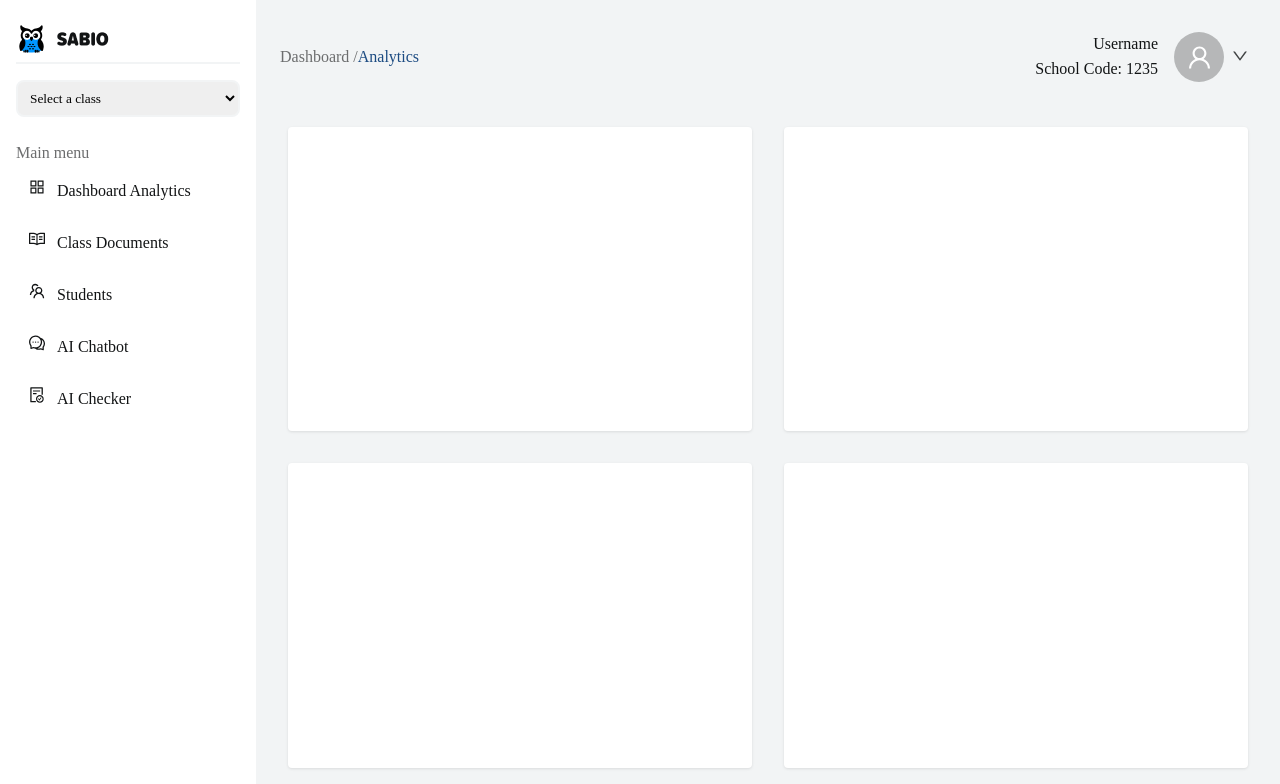
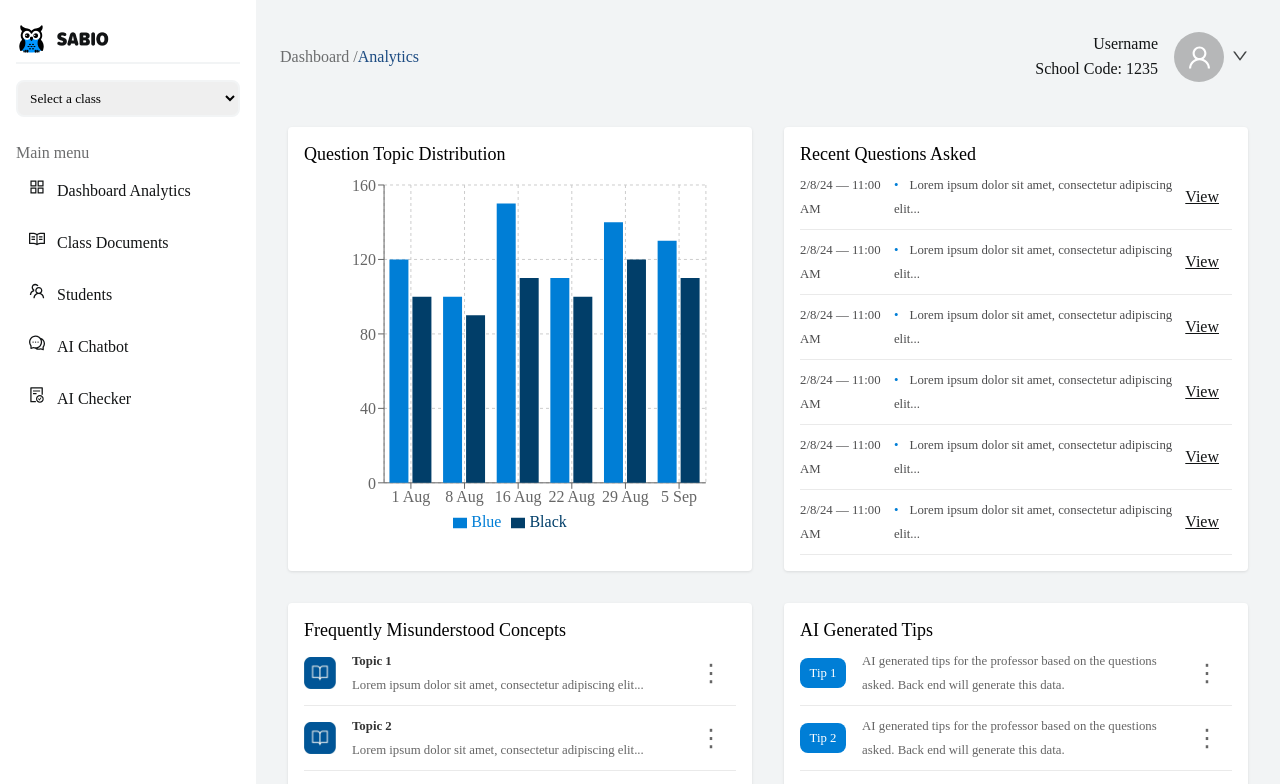
Before and after one commit to DMV-DEV/FE-SABIO, a React (Create React App) app: page /dashboard in a window 1280 px wide. Shown: the top 784 px of the page. Built offline with nearby package versions, Linux system fonts and the light colour scheme; a web font is replaced by a local one.

Commit message:
mock up done

```diff
--- /dev/null
+++ b/src/components/dash/AIGeneratedTips.jsx
@@ -0,0 +1,40 @@
+import React from 'react'
+import '../../components/dash/aigeneratedtips.css'
+
+const tips = [
+    { tip: 'Tip 1', description: 'AI generated tips for the professor based on the questions asked. Back end will generate this data.', id: 1 },
+    { tip: 'Tip 2', description: 'AI generated tips for the professor based on the questions asked. Back end will generate this data.', id: 2 },
+    { tip: 'Tip 3', description: 'AI generated tips for the professor based on the questions asked. Back end will generate this data.', id: 3 },
+    { tip: 'Tip 4', description: 'AI generated tips for the professor based on the questions asked. Back end will generate this data.', id: 4 },
+    { tip: 'Tip 5', description: 'AI generated tips for the professor based on the questions asked. Back end will generate this data.', id: 5 },
+    { tip: 'Tip 6', description: 'AI generated tips for the professor based on the questions asked. Back end will generate this data.', id: 6 },
+  ];
+
+const AIGeneratedTips = () => {
+  return (
+    <div className="ai-generated-tips-container">
+    <div className="ai-generated-tips-header">
+      <h3>AI Generated Tips</h3>
+    </div>
+    <div className="ai-generated-tips-list">
+      {tips.map(tip => (
+        <div key={tip.id} className="ai-generated-tip-item">
+          <div className="tip-title">
+            {tip.tip}
+          </div>
+          <div className="tip-details">
+            <div className="tip-description">
+              {tip.description}
+            </div>
+          </div>
+          <div className="tip-options">
+            <button className="options-button">⋮</button>
+          </div>
+        </div>
+      ))}
+    </div>
+  </div>
+  )
+}
+
+export default AIGeneratedTips
--- /dev/null
+++ b/src/components/dash/FrecuentlyConcepts.jsx
@@ -0,0 +1,45 @@
+import React from 'react'
+import '../../components/dash/frecuentlyConcepts.css'
+import frecuentIcon from '../../components/dash/dashFrecuent.png'
+
+const concepts = [
+    { topic: 'Topic 1', description: 'Lorem ipsum dolor sit amet, consectetur adipiscing elit...', id: 1 },
+    { topic: 'Topic 2', description: 'Lorem ipsum dolor sit amet, consectetur adipiscing elit...', id: 2 },
+    { topic: 'Topic 3', description: 'Lorem ipsum dolor sit amet, consectetur adipiscing elit...', id: 3 },
+    { topic: 'Topic 4', description: 'Lorem ipsum dolor sit amet, consectetur adipiscing elit...', id: 4 },
+    { topic: 'Topic 5', description: 'Lorem ipsum dolor sit amet, consectetur adipiscing elit...', id: 5 },
+    { topic: 'Topic 6', description: 'Lorem ipsum dolor sit amet, consectetur adipiscing elit...', id: 6 },
+  ];
+
+const FrecuentlyConcepts = () => {
+  return (
+    <div className="frequently-misunderstood-concepts-container">
+      <div className="frequently-misunderstood-concepts-header">
+        <h3>Frequently Misunderstood Concepts</h3>
+        {/* <button className="frequently-misunderstood-concepts-button">Latest</button> */}
+      </div>
+      <div className="frequently-misunderstood-concepts-list">
+        {concepts.map(concept => (
+          <div key={concept.id} className="frequently-misunderstood-concept-item">
+
+            <img src={frecuentIcon} alt="frecIcon" className="concept-icon"/>
+
+            <div className="concept-details">
+              <div className="concept-topic">
+                {concept.topic}
+              </div>
+              <div className="concept-description">
+                {concept.description}
+              </div>
+            </div>
+            <div className="concept-options">
+              <button className="options-button">⋮</button>
+            </div>
+          </div>
+        ))}
+      </div>
+    </div>
+  )
+}
+
+export default FrecuentlyConcepts
--- /dev/null
+++ b/src/components/dash/QuestionTopic.jsx
@@ -0,0 +1,33 @@
+import React from "react";
+import { BarChart, Bar, XAxis, YAxis, CartesianGrid, Tooltip, Legend, ResponsiveContainer } from 'recharts';
+import "../../components/dash/questionTopic.css";
+
+const data = [
+  { name: "1 Aug", Blue: 120, Black: 100 },
+  { name: "8 Aug", Blue: 100, Black: 90 },
+  { name: "16 Aug", Blue: 150, Black: 110 },
+  { name: "22 Aug", Blue: 110, Black: 100 },
+  { name: "29 Aug", Blue: 140, Black: 120 },
+  { name: "5 Sep", Blue: 130, Black: 110 },
+];
+
+const QuestionTopic = () => {
+  return (
+    <div className="bar-chart-container">
+    <h3>Question Topic Distribution</h3>
+    <ResponsiveContainer width="100%" height="90%">
+      <BarChart data={data} margin={{ top: 20, right: 30, left: 20, bottom: 5 }}>
+        <CartesianGrid strokeDasharray="3 3" />
+        <XAxis dataKey="name" />
+        <YAxis />
+        <Tooltip />
+        <Legend />
+        <Bar dataKey="Blue" fill="#007ed6" />
+        <Bar dataKey="Black" fill="#013e69" />
+      </BarChart>
+    </ResponsiveContainer>
+  </div>
+  );
+};
+
+export default QuestionTopic;
--- /dev/null
+++ b/src/components/dash/RecentQuestion.jsx
@@ -0,0 +1,38 @@
+import React from 'react'
+import '../../components/dash/recentQuestion.css'
+
+
+const questions = [
+    { date: '2/8/24', time: '11:00 AM', text: 'Lorem ipsum dolor sit amet, consectetur adipiscing elit...', id: 1 },
+    { date: '2/8/24', time: '11:00 AM', text: 'Lorem ipsum dolor sit amet, consectetur adipiscing elit...', id: 2 },
+    { date: '2/8/24', time: '11:00 AM', text: 'Lorem ipsum dolor sit amet, consectetur adipiscing elit...', id: 3 },
+    { date: '2/8/24', time: '11:00 AM', text: 'Lorem ipsum dolor sit amet, consectetur adipiscing elit...', id: 4 },
+    { date: '2/8/24', time: '11:00 AM', text: 'Lorem ipsum dolor sit amet, consectetur adipiscing elit...', id: 5 },
+    { date: '2/8/24', time: '11:00 AM', text: 'Lorem ipsum dolor sit amet, consectetur adipiscing elit...', id: 6 },
+  ];
+
+const RecentQuestion = () => {
+  return (
+     <div className="recent-questions-container">
+      <div className="recent-questions-header">
+        <h3>Recent Questions Asked</h3>
+        {/* <button className="recent-questions-button">Weekly (2024)</button> */}
+      </div>
+      <div className="recent-questions-list">
+        {questions.map(question => (
+          <div key={question.id} className="recent-question-item">
+            <div className="question-date-time">
+              {question.date} — {question.time}
+            </div>
+            <div className="question-text">
+              <span className="blue-dot">•</span> {question.text}
+            </div>
+            <button className='button__underlined'>View</button>
+          </div>
+        ))}
+      </div>
+    </div>
+  )
+}
+
+export default RecentQuestion
--- /dev/null
+++ b/src/components/dash/aigeneratedtips.css
@@ -0,0 +1,56 @@
+.ai-generated-tips-container {
+  width: 100%;
+  height: 100%;
+  display: flex;
+  flex-direction: column;
+}
+
+.ai-generated-tips-header {
+  text-align: left;
+}
+
+.ai-generated-tips-list {
+  overflow-y: auto;
+  font-size: 0.8rem;
+  font-weight: 400;
+  line-height: 1.5rem;
+  color: var(--grey2);
+
+}
+
+.ai-generated-tip-item {
+  display: flex;
+  justify-content: space-between;
+  align-items: center;
+  padding: 0.5rem 0;
+  border-bottom: 1px solid #eaeaea;
+}
+
+.tip-title {
+  padding: 0.2rem 0.6rem;
+  background-color: var(--blue1);
+  color: var(--white);
+  border-radius: 0.5rem;
+  border: none;
+  margin-right: 1rem;
+}
+
+.tip-details {
+  flex: 1;
+}
+
+.tip-description {
+  color: #666;
+}
+
+.tip-options {
+  flex: 0 0 auto;
+}
+
+.options-button {
+  background: none;
+  border: none;
+  color: #666;
+  font-size: 1.5rem;
+  cursor: pointer;
+}
--- /dev/null
+++ b/src/components/dash/frecuentlyConcepts.css
@@ -0,0 +1,61 @@
+.frequently-misunderstood-concepts-container {
+  width: 100%;
+  height: 100%;
+  display: flex;
+  flex-direction: column;
+  }
+
+
+  .frequently-misunderstood-concepts-header {
+    text-align: left;
+  }
+
+  .frequently-misunderstood-concepts-list {
+    overflow-y: auto;
+  font-size: 0.8rem;
+  font-weight: 400;
+  line-height: 1.5rem;
+  color: var(--grey2);
+  }
+
+  .frequently-misunderstood-concept-item {
+    display: flex;
+    justify-content: space-between;
+    align-items: center;
+    padding: 0.5rem 0;
+    border-bottom: 1px solid #eaeaea;
+  }
+
+  .concept-icon {
+    flex: 0 0 auto;
+    font-size: 2rem;
+    color: #007bff;
+    margin-right: 1rem;
+    width: 2rem;
+    height: auto;
+  }
+
+  .concept-details {
+    flex: 1;
+  }
+
+  .concept-topic {
+    font-weight: bold;
+    color: #333;
+  }
+
+  .concept-description {
+    color: #666;
+  }
+
+  .concept-options {
+    flex: 0 0 auto;
+  }
+
+  .options-button {
+    background: none;
+    border: none;
+    color: #666;
+    font-size: 1.5rem;
+    cursor: pointer;
+  }
--- /dev/null
+++ b/src/components/dash/questionTopic.css
@@ -0,0 +1,10 @@
+.bar-chart-container {
+    width: 100%;
+    height: 100%;
+    display: flex;
+    flex-direction: column;
+  }
+
+  .bar-chart-container h3 {
+    text-align: left;
+  }
--- /dev/null
+++ b/src/components/dash/recentQuestion.css
@@ -0,0 +1,32 @@
+.recent-questions-container {
+  width: 100%;
+  height: 100%;
+  display: flex;
+  flex-direction: column;
+}
+
+.recent-questions-header {
+  text-align: left;
+}
+
+
+.recent-questions-list {
+  overflow-y: auto;
+  font-size: 0.8rem;
+  font-weight: 400;
+  line-height: 1.5rem;
+  color: var(--grey2);
+}
+
+.recent-question-item {
+  display: flex;
+  justify-content: space-between;
+  align-items: center;
+  padding: 0.5rem 0;
+  border-bottom: 1px solid #eaeaea;
+}
+
+.question-text .blue-dot {
+  color: var(--blue1);
+  margin-right: 0.5rem;
+}
--- a/src/index.css
+++ b/src/index.css
@@ -2,11 +2,8 @@
 
 * {
   margin: 0;
-  font-family: 'Anek Bangla';
-
+  font-family: "Anek Bangla";
 }
-
-
 
 #root {
   --black: #121415;
@@ -14,9 +11,9 @@
   --blue1: #007ed6;
   --blue2: #013e69;
   --blue3: #021929;
-  --red: #FF7171;
-  --grey: #F2F4F5;
-
+  --red: #ff7171;
+  --grey: #f2f4f5;
+  --grey2: #4d4d4e;
 }
 
 h1 {
--- a/src/pages/Dash/Dashboard.jsx
+++ b/src/pages/Dash/Dashboard.jsx
@@ -1,13 +1,17 @@
 import React from 'react'
 import './dashboard.css'
+import Question from '../../components/dash/QuestionTopic'
+import Recent from '../../components/dash/RecentQuestion'
+import Frecuently from '../../components/dash/FrecuentlyConcepts'
+import AItips from '../../components/dash/AIGeneratedTips'
 
 const Dashboard = () => {
   return (
     <div className="dashboard__container">
-            <div className="dashboard__content"></div>
-            <div className="dashboard__content"></div>
-            <div className="dashboard__content"></div>
-            <div className="dashboard__content"></div>
+            <div className="dashboard__content"><Question/></div>
+            <div className="dashboard__content"><Recent/></div>
+            <div className="dashboard__content"><Frecuently/></div>
+            <div className="dashboard__content"><AItips/></div>
         </div>
   )
 }
--- a/src/pages/Dash/dashboard.css
+++ b/src/pages/Dash/dashboard.css
@@ -1,6 +1,6 @@
 .dashboard__container {
   display: grid;
-  height: 100%; /* con este se ve bien en pantalla grande y no se ve en responsive */
+  height: 100%;
   grid-template-columns: repeat(2, 1fr);
   grid-template-rows: repeat(2, 1fr);
   gap: 2rem;
@@ -10,13 +10,14 @@
 .dashboard__content {
   width: 100%;
   height: 100%;
-  background-color: var(--white); /* solo para ver los cuadrados */
+  background-color: var(--white);
   border: none;
   border-radius: 4px;
   resize: none;
   font-size: 16px;
   box-sizing: border-box;
   box-shadow: 0 1px 3px rgba(0, 0, 0, 0.1);
+  padding: 1rem;
 }
 
 @media (max-width: 768px) {
```
Also changed, not shown: src/components/dash/dashFrecuent.png (added).
